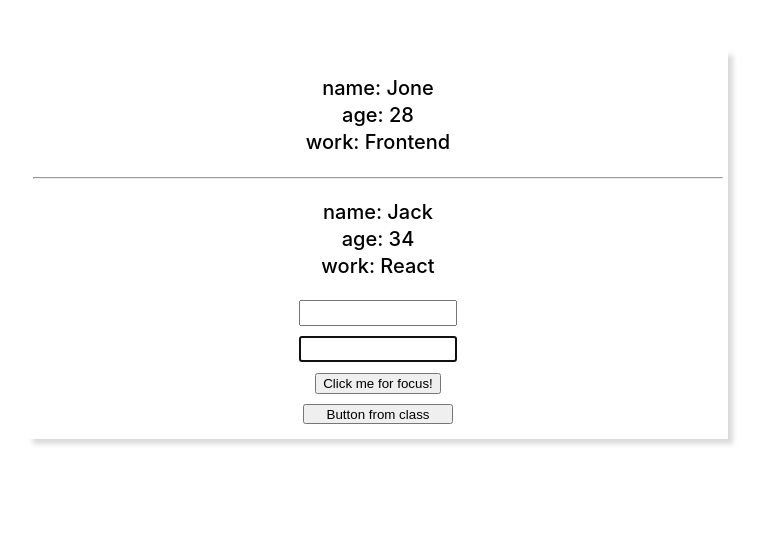
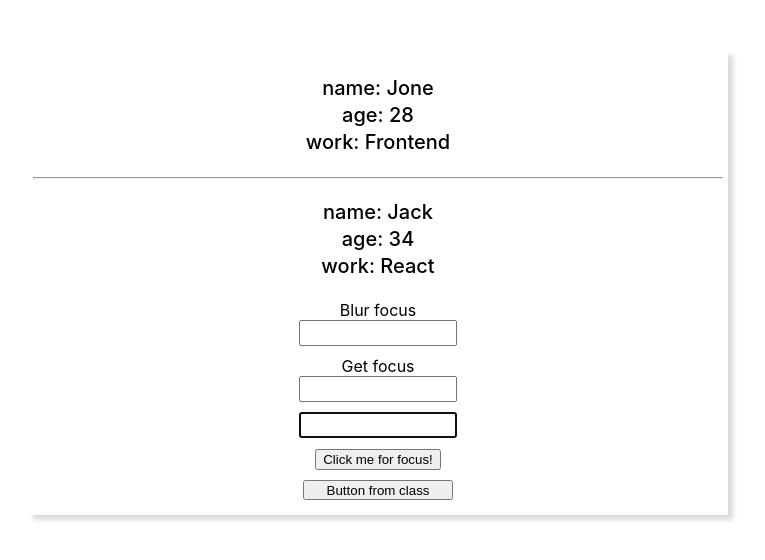
Before and after one commit to Waldemar-00/empty, a React (Create React App) app: page / in a window 1280 px wide. Shown: the top 560 px of the page, without its empty margins (262-1027 px from the left). Built offline with nearby package versions, Linux system fonts and the light colour scheme.

Commit message:
change focus in the input, when the condition done

```diff
--- a/src/InsertText.js
+++ b/src/InsertText.js
@@ -5,7 +5,8 @@ class InsertText extends React.Component {
   inputtRef = null
   buttonRef = React.createRef()
   buttonFromClass = React.createRef()
-  inputFocus = React.createRef()
+  blurFocus = React.createRef()
+  getFocus = React.createRef()
   putInElementRef = (element) => {
       this.inputRef = element // put element in inputRef property
   }
@@ -18,12 +19,17 @@ class InsertText extends React.Component {
     this.buttonRef.current.style.backgroundColor = 'rgb(176, 242, 176)'
   }
   changeInputFocus = () => {
-
+    if (this.blurFocus.current.value === 'aaaa') {
+      this.getFocus.current.focus()
+    }
   }
   render() {
     return (
       <>
-        <input className='inputRef' ref={this.inputFocus}></input>
+        <label htmlFor='blur'>Blur focus</label>
+        <input id='blur' className='inputRef' ref={this.blurFocus} onChange={this.changeInputFocus}></input>
+        <label htmlFor='getFocus'>Get focus</label>
+        <input id='getFocus' className='inputRef' ref={this.getFocus}></input>
         <CreateInput ref={this.putInElementRef} />
         <button className='btnRef' ref={this.buttonRef} onClick={this.onColorChange}>Click me for focus!</button>
         <CreateButton ref={this.buttonFromClass}/>
```
